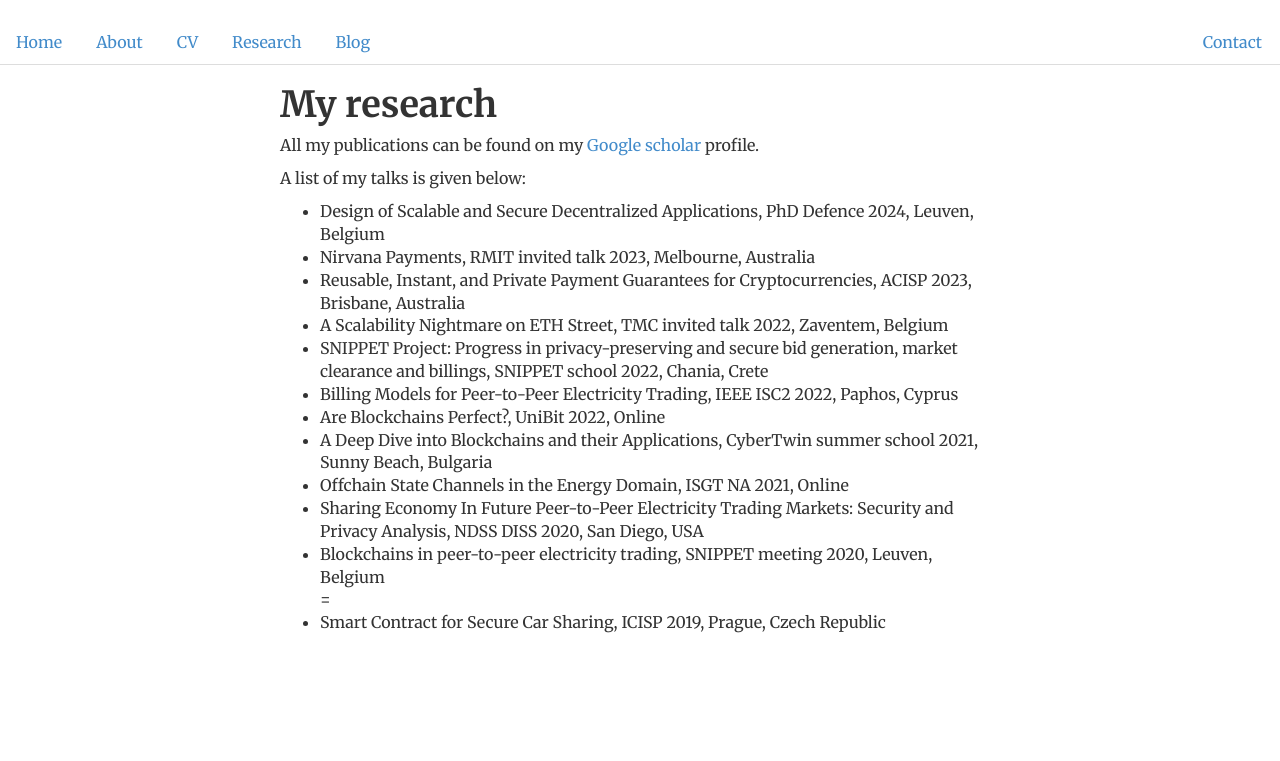
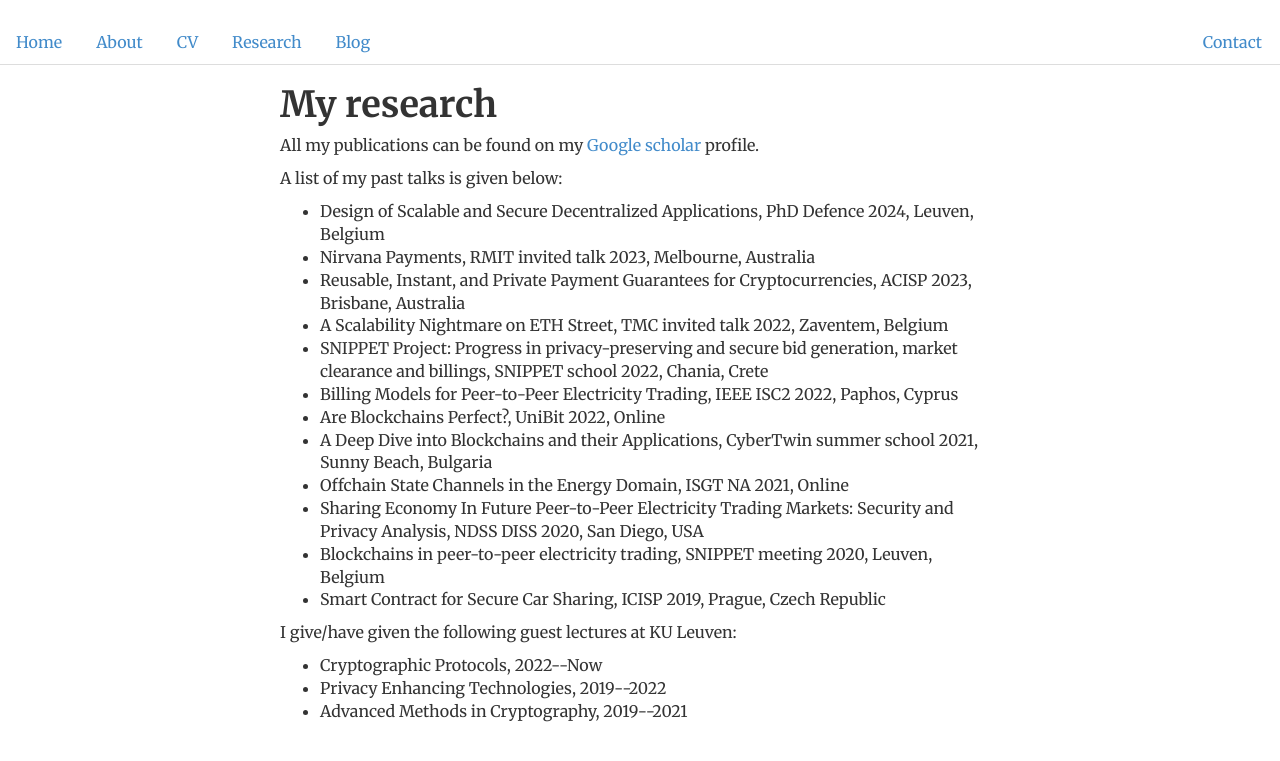
Before and after one commit to AkashMVerma/akashmadhusudan.github.io, a Jekyll site: the page built from research/index.html, in a window 1280 px wide. Shown: the top 761 px of the page. Built offline with Jekyll 4.4.1, drawn with Linux system fonts in a browser that asks for light colours; a style sheet for code colours, icons or effects is not loaded.

Commit message:
modified research tab

```diff
--- a/research/index.html
+++ b/research/index.html
@@ -5,7 +5,8 @@ title: About Me
 <div class="blurb">
 	<h1>My research</h1>
       <p>All my publications can be found on my <a href="https://scholar.google.co.uk/citations?user=WFIbpuAAAAAJ&hl=en">Google scholar</a> profile.</p>
-      <p>A list of my talks is given below:
+
+      <p>A list of my past talks is given below:
 
         <ul>
           <li>Design of Scalable and Secure Decentralized Applications, PhD Defence 2024, Leuven, Belgium</li>
@@ -18,8 +19,16 @@ title: About Me
           <li>A Deep Dive into Blockchains and their Applications, CyberTwin summer school 2021, Sunny Beach, Bulgaria</li>
           <li>Offchain State Channels in the Energy Domain, ISGT NA 2021, Online</li>
           <li>Sharing Economy In Future Peer-to-Peer Electricity Trading Markets: Security and Privacy Analysis, NDSS DISS 2020, San Diego, USA</li>
-          <li>Blockchains in peer-to-peer electricity trading, SNIPPET meeting 2020, Leuven, Belgium</li>=
+          <li>Blockchains in peer-to-peer electricity trading, SNIPPET meeting 2020, Leuven, Belgium</li>
           <li>Smart Contract for Secure Car Sharing, ICISP 2019, Prague, Czech Republic</li>
           </ul>
       </p>
+      <p>I give/have given the following guest lectures at KU Leuven:
+        <ul>
+          <li>Cryptographic Protocols, 2022--Now</li>
+          <li>Privacy Enhancing Technologies, 2019--2022</li>
+          <li>Advanced Methods in Cryptography, 2019--2021</li>
+          </ul>
+
+      </p>
   </div><!-- /.blurb -->
```
